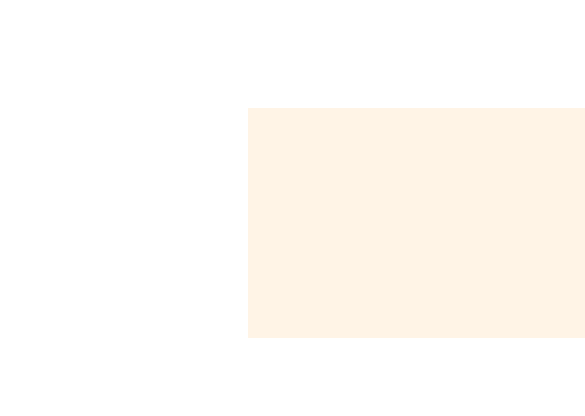
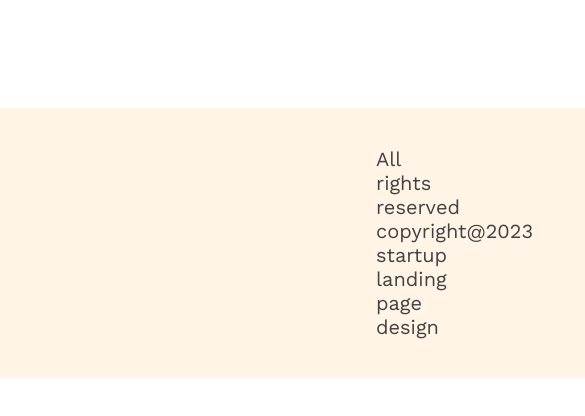
Before and after one commit to sajeeb5523/G3-architects, a plain HTML site: page index.html in a window 390 px wide. Shown: the part 7385-7801 px from the top of the page, 585 px wide, since content can reach past the window. Drawn offline with nearby package versions, Linux system fonts and the light colour scheme.

Commit message:
add new file responsive

```diff
--- a/styles/architects.css
+++ b/styles/architects.css
@@ -214,8 +214,9 @@ main > section{
 /* footer style */
 footer > p{
     text-align: center;
+    font-size: 1.25rem;
     padding: 39px 410px;
-    margin: 130px 240px 216px 240px;
+    margin: 130px 240px 50px 240px;
 
 }
 /* responsive media query */
@@ -240,6 +241,7 @@ footer > p{
     .sponsor_companies{
         justify-items: center;
         gap: 50px;
+        margin-bottom: 30px;
     }
 
     .our_feature{
@@ -248,6 +250,10 @@ footer > p{
     #experience_badge{
         margin-top: 20px;
         margin-left: 20px;
+    }
+    footer > p{
+        margin-left: -42px;
+
     }
 }
 
```
